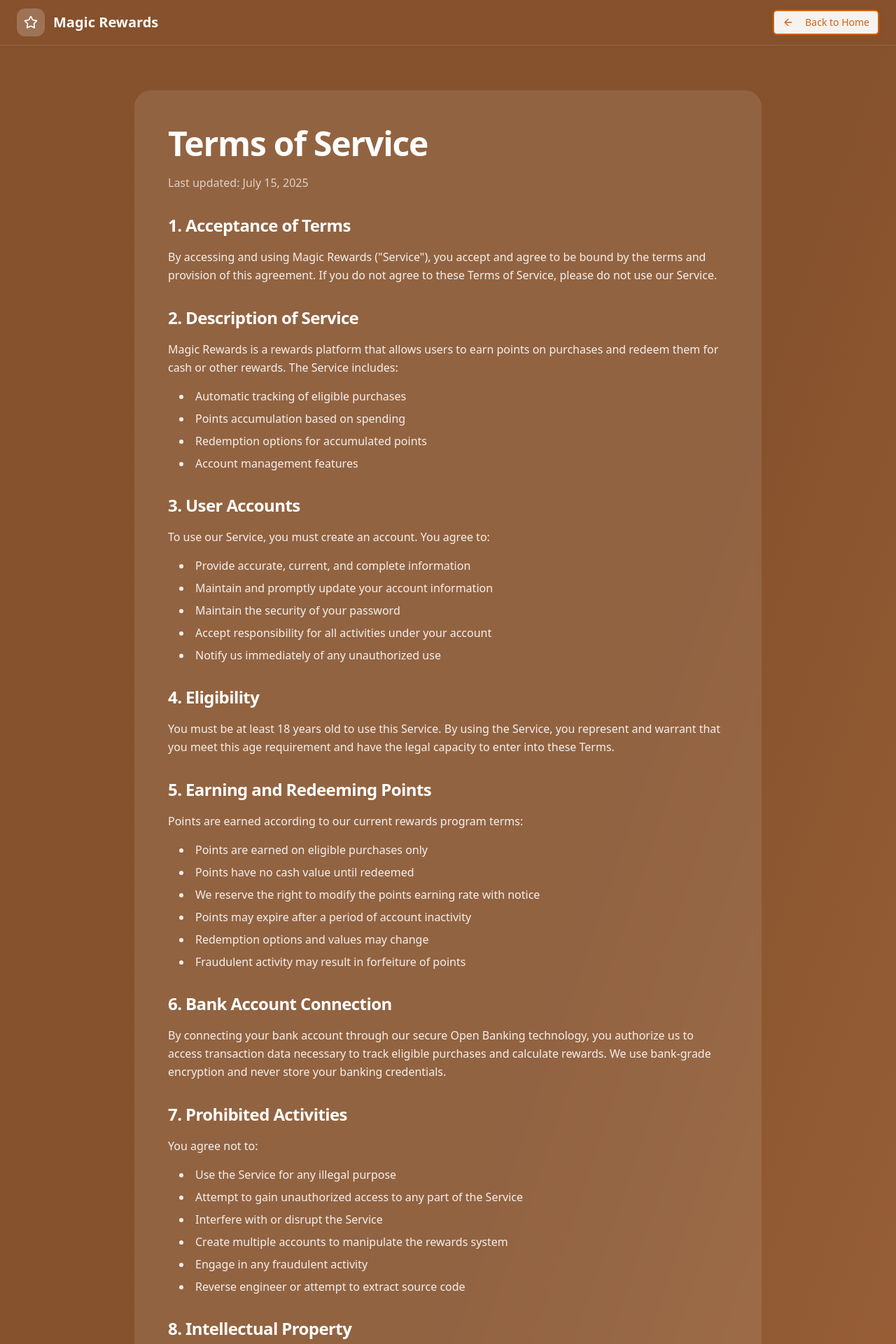
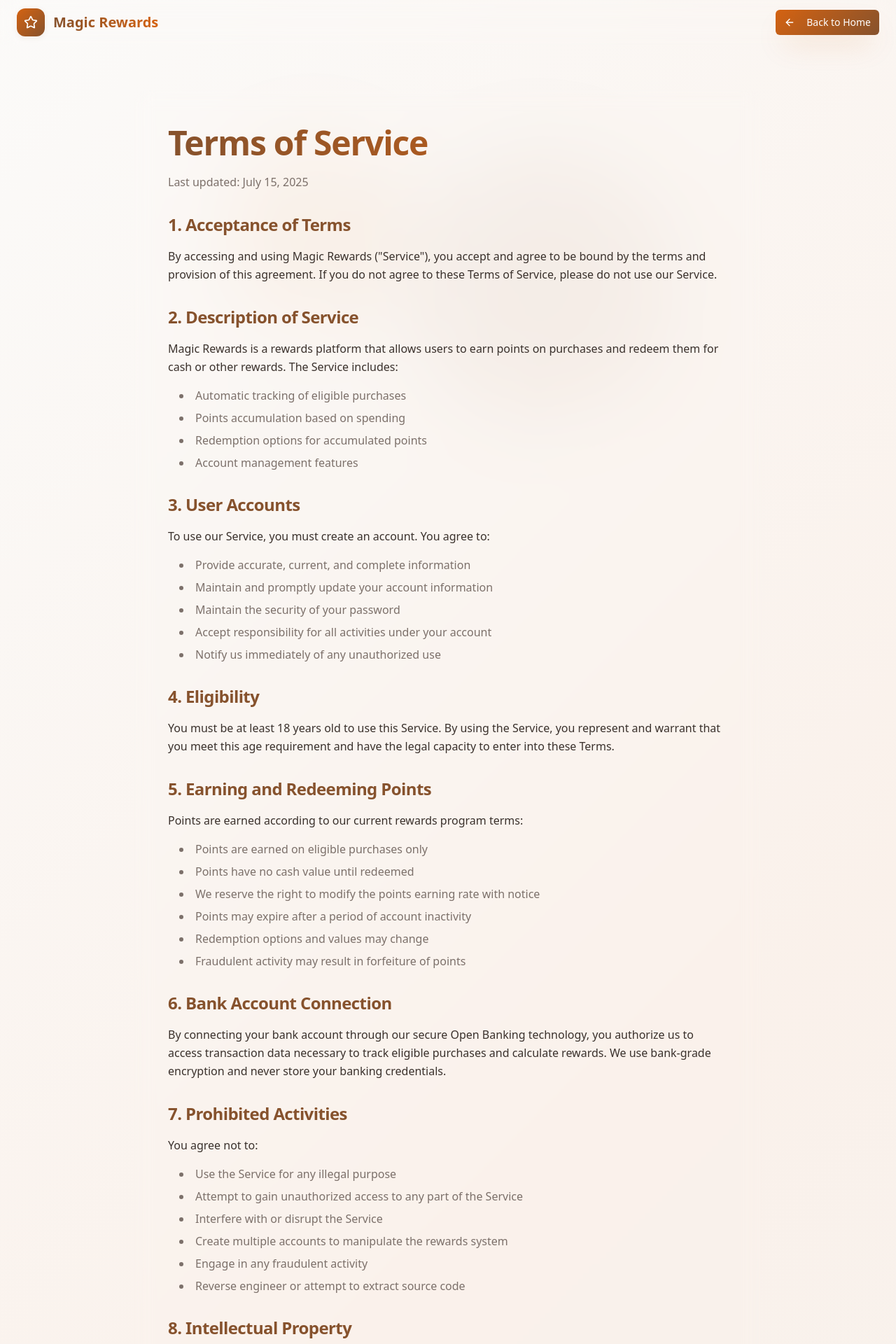
Before and after one commit to femij/magic-crisp-rewards, a React (Vite) app: page /terms-of-service in a window 1280 px wide. Shown: the top 1920 px of the page at 70% size. Built offline with nearby package versions, Linux system fonts and the light colour scheme.

Commit message:
Create Terms of Service page

```diff
--- a/src/pages/TermsOfService.tsx
+++ b/src/pages/TermsOfService.tsx
@@ -5,18 +5,24 @@ import { Footer } from "@/components/Footer";
 
 export default function TermsOfService() {
   return (
-    <div className="min-h-screen bg-gradient-to-br from-warm-brown via-warm-brown to-warm-brown-light">
+    <div className="min-h-screen bg-gradient-hero">
+      {/* Background decorative elements */}
+      <div className="absolute inset-0 overflow-hidden pointer-events-none">
+        <div className="absolute top-1/4 left-1/4 w-64 h-64 bg-warm-orange/5 rounded-full blur-3xl animate-float"></div>
+        <div className="absolute bottom-1/4 right-1/4 w-96 h-96 bg-warm-brown/5 rounded-full blur-3xl animate-float" style={{animationDelay: '2s'}}></div>
+      </div>
+
       {/* Header */}
-      <header className="sticky top-0 z-50 w-full border-b border-white/10 bg-warm-brown/80 backdrop-blur-md">
+      <header className="glass-subtle sticky top-0 z-50 border-b border-warm-orange/10">
         <div className="container mx-auto px-6 h-16 flex items-center justify-between">
           <Link to="/" className="flex items-center gap-3 group">
-            <div className="w-10 h-10 bg-white/20 rounded-xl flex items-center justify-center backdrop-blur-sm group-hover:bg-white/30 transition-all duration-300">
+            <div className="w-10 h-10 bg-gradient-warm rounded-xl flex items-center justify-center shadow-subtle group-hover:shadow-soft transition-all duration-300">
               <Star className="w-5 h-5 text-white" />
             </div>
-            <span className="text-xl font-bold text-white">Magic Rewards</span>
+            <span className="text-xl font-bold bg-gradient-to-r from-warm-brown to-warm-orange bg-clip-text text-transparent">Magic Rewards</span>
           </Link>
           <Link to="/">
-            <Button variant="outline-warm" size="sm">
+            <Button variant="warm" size="sm">
               <ArrowLeft className="w-4 h-4 mr-2" />
               Back to Home
             </Button>
@@ -25,25 +31,25 @@ export default function TermsOfService() {
       </header>
 
       {/* Main Content */}
-      <main className="container mx-auto px-6 py-16">
-        <div className="max-w-4xl mx-auto bg-white/10 backdrop-blur-sm rounded-3xl p-8 md:p-12 text-white">
-          <h1 className="text-4xl md:text-5xl font-bold mb-4">Terms of Service</h1>
-          <p className="text-white/70 mb-8">Last updated: {new Date().toLocaleDateString('en-US', { year: 'numeric', month: 'long', day: 'numeric' })}</p>
+      <main className="container mx-auto px-6 py-16 relative z-10">
+        <div className="max-w-4xl mx-auto glass-subtle rounded-3xl p-8 md:p-12 shadow-glass">
+          <h1 className="text-4xl md:text-5xl font-bold mb-4 bg-gradient-to-r from-warm-brown to-warm-orange bg-clip-text text-transparent">Terms of Service</h1>
+          <p className="text-muted-foreground mb-8">Last updated: {new Date().toLocaleDateString('en-US', { year: 'numeric', month: 'long', day: 'numeric' })}</p>
 
-          <div className="space-y-8 text-white/90">
+          <div className="space-y-8 text-foreground">
             <section>
-              <h2 className="text-2xl font-bold mb-4 text-white">1. Acceptance of Terms</h2>
+              <h2 className="text-2xl font-bold mb-4 text-warm-brown">1. Acceptance of Terms</h2>
               <p className="leading-relaxed">
                 By accessing and using Magic Rewards ("Service"), you accept and agree to be bound by the terms and provision of this agreement. If you do not agree to these Terms of Service, please do not use our Service.
               </p>
             </section>
 
             <section>
-              <h2 className="text-2xl font-bold mb-4 text-white">2. Description of Service</h2>
+              <h2 className="text-2xl font-bold mb-4 text-warm-brown">2. Description of Service</h2>
               <p className="leading-relaxed mb-4">
                 Magic Rewards is a rewards platform that allows users to earn points on purchases and redeem them for cash or other rewards. The Service includes:
               </p>
-              <ul className="list-disc list-inside space-y-2 ml-4">
+              <ul className="list-disc list-inside space-y-2 ml-4 text-muted-foreground">
                 <li>Automatic tracking of eligible purchases</li>
                 <li>Points accumulation based on spending</li>
                 <li>Redemption options for accumulated points</li>
@@ -52,11 +58,11 @@ export default function TermsOfService() {
             </section>
 
             <section>
-              <h2 className="text-2xl font-bold mb-4 text-white">3. User Accounts</h2>
+              <h2 className="text-2xl font-bold mb-4 text-warm-brown">3. User Accounts</h2>
               <p className="leading-relaxed mb-4">
                 To use our Service, you must create an account. You agree to:
               </p>
-              <ul className="list-disc list-inside space-y-2 ml-4">
+              <ul className="list-disc list-inside space-y-2 ml-4 text-muted-foreground">
                 <li>Provide accurate, current, and complete information</li>
                 <li>Maintain and promptly update your account information</li>
                 <li>Maintain the security of your password</li>
@@ -66,18 +72,18 @@ export default function TermsOfService() {
             </section>
 
             <section>
-              <h2 className="text-2xl font-bold mb-4 text-white">4. Eligibility</h2>
+              <h2 className="text-2xl font-bold mb-4 text-warm-brown">4. Eligibility</h2>
               <p className="leading-relaxed">
                 You must be at least 18 years old to use this Service. By using the Service, you represent and warrant that you meet this age requirement and have the legal capacity to enter into these Terms.
               </p>
             </section>
 
             <section>
-              <h2 className="text-2xl font-bold mb-4 text-white">5. Earning and Redeeming Points</h2>
+              <h2 className="text-2xl font-bold mb-4 text-warm-brown">5. Earning and Redeeming Points</h2>
               <p className="leading-relaxed mb-4">
                 Points are earned according to our current rewards program terms:
               </p>
-              <ul className="list-disc list-inside space-y-2 ml-4">
+              <ul className="list-disc list-inside space-y-2 ml-4 text-muted-foreground">
                 <li>Points are earned on eligible purchases only</li>
                 <li>Points have no cash value until redeemed</li>
                 <li>We reserve the right to modify the points earning rate with notice</li>
@@ -88,18 +94,18 @@ export default function TermsOfService() {
             </section>
 
             <section>
-              <h2 className="text-2xl font-bold mb-4 text-white">6. Bank Account Connection</h2>
+              <h2 className="text-2xl font-bold mb-4 text-warm-brown">6. Bank Account Connection</h2>
               <p className="leading-relaxed">
                 By connecting your bank account through our secure Open Banking technology, you authorize us to access transaction data necessary to track eligible purchases and calculate rewards. We use bank-grade encryption and never store your banking credentials.
               </p>
             </section>
 
             <section>
-              <h2 className="text-2xl font-bold mb-4 text-white">7. Prohibited Activities</h2>
+              <h2 className="text-2xl font-bold mb-4 text-warm-brown">7. Prohibited Activities</h2>
               <p className="leading-relaxed mb-4">
                 You agree not to:
               </p>
-              <ul className="list-disc list-inside space-y-2 ml-4">
+              <ul className="list-disc list-inside space-y-2 ml-4 text-muted-foreground">
                 <li>Use the Service for any illegal purpose</li>
                 <li>Attempt to gain unauthorized access to any part of the Service</li>
                 <li>Interfere with or disrupt the Service</li>
@@ -110,55 +116,57 @@ export default function TermsOfService() {
             </section>
 
             <section>
-              <h2 className="text-2xl font-bold mb-4 text-white">8. Intellectual Property</h2>
+              <h2 className="text-2xl font-bold mb-4 text-warm-brown">8. Intellectual Property</h2>
               <p className="leading-relaxed">
                 The Service and its original content, features, and functionality are owned by Magic Rewards and are protected by international copyright, trademark, patent, trade secret, and other intellectual property laws.
               </p>
             </section>
 
             <section>
-              <h2 className="text-2xl font-bold mb-4 text-white">9. Termination</h2>
+              <h2 className="text-2xl font-bold mb-4 text-warm-brown">9. Termination</h2>
               <p className="leading-relaxed">
                 We may terminate or suspend your account and access to the Service immediately, without prior notice or liability, for any reason, including breach of these Terms. Upon termination, your right to use the Service will immediately cease, and any unredeemed points may be forfeited.
               </p>
             </section>
 
             <section>
-              <h2 className="text-2xl font-bold mb-4 text-white">10. Limitation of Liability</h2>
+              <h2 className="text-2xl font-bold mb-4 text-warm-brown">10. Limitation of Liability</h2>
               <p className="leading-relaxed">
                 Magic Rewards shall not be liable for any indirect, incidental, special, consequential, or punitive damages resulting from your use or inability to use the Service. Our total liability shall not exceed the value of points in your account.
               </p>
             </section>
 
             <section>
-              <h2 className="text-2xl font-bold mb-4 text-white">11. Changes to Terms</h2>
+              <h2 className="text-2xl font-bold mb-4 text-warm-brown">11. Changes to Terms</h2>
               <p className="leading-relaxed">
                 We reserve the right to modify these Terms at any time. We will notify users of any material changes via email or through the Service. Continued use of the Service after changes constitutes acceptance of the modified Terms.
               </p>
             </section>
 
             <section>
-              <h2 className="text-2xl font-bold mb-4 text-white">12. Governing Law</h2>
+              <h2 className="text-2xl font-bold mb-4 text-warm-brown">12. Governing Law</h2>
               <p className="leading-relaxed">
                 These Terms shall be governed by and construed in accordance with the laws of Nigeria, without regard to its conflict of law provisions.
               </p>
             </section>
 
             <section>
-              <h2 className="text-2xl font-bold mb-4 text-white">13. Contact Us</h2>
-              <p className="leading-relaxed">
+              <h2 className="text-2xl font-bold mb-4 text-warm-brown">13. Contact Us</h2>
+              <p className="leading-relaxed mb-4">
                 If you have any questions about these Terms of Service, please contact us at:
               </p>
-              <p className="mt-4 leading-relaxed">
-                <strong>Email:</strong> legal@magicrewards.com<br />
-                <strong>Address:</strong> Magic Rewards, Lagos, Nigeria
-              </p>
+              <div className="glass p-6 rounded-2xl shadow-subtle">
+                <p className="leading-relaxed text-warm-brown">
+                  <strong className="font-bold">Email:</strong> legal@magicrewards.com<br />
+                  <strong className="font-bold">Address:</strong> Magic Rewards, Lagos, Nigeria
+                </p>
+              </div>
             </section>
           </div>
 
-          <div className="mt-12 pt-8 border-t border-white/20">
+          <div className="mt-12 pt-8 border-t border-border">
             <Link to="/">
-              <Button variant="outline-warm" size="lg">
+              <Button variant="warm" size="lg" className="shadow-floating hover:shadow-warm">
                 <ArrowLeft className="w-5 h-5 mr-2" />
                 Back to Home
               </Button>
```
